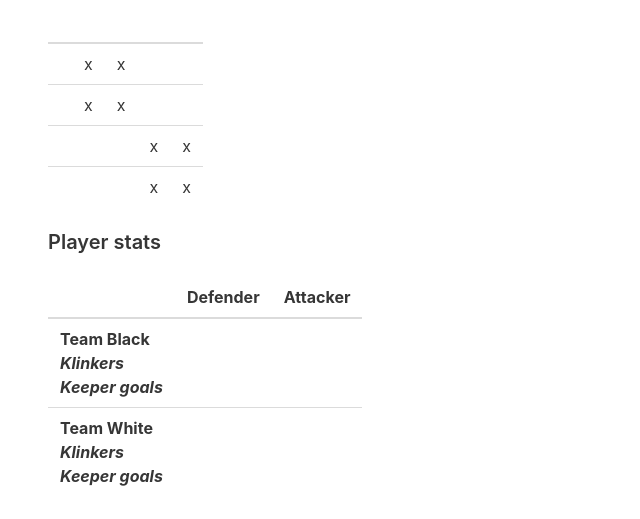
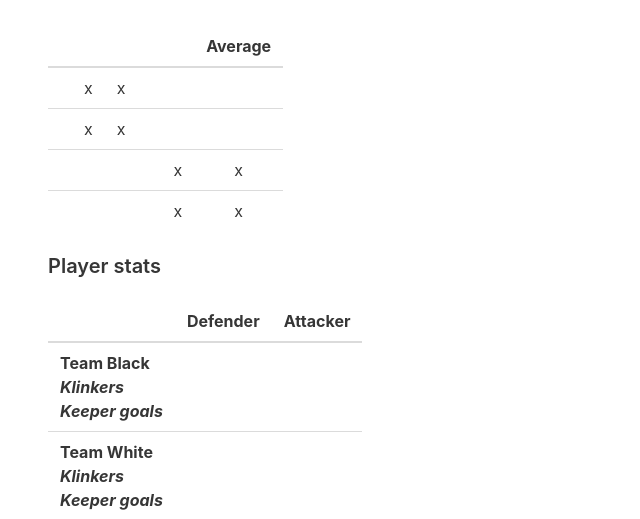
Before and after one commit to CrossMark/foosbam, a Flask app: template foosbam/templates/core/match.html in a window 1280 px wide. Shown: the part 261-780 px from the top of the page, without its empty margins (0-640 px from the left). Run offline with Flask 3, Linux system fonts and the light colour scheme; the template is opened without the code that fills it, so the values that code supplies are empty.

Commit message:
add prediction_details

```diff
--- a/foosbam/templates/core/match.html
+++ b/foosbam/templates/core/match.html
@@ -27,6 +27,7 @@
                 <th>{{ att_black['name'] }}</th>
                 <th>{{ def_white['name'] }}</th>
                 <th>{{ att_white['name'] }}</th>
+                <th><emp>Average</emp></th>
               </tr>
             </thead>
             <tbody>
@@ -34,27 +35,31 @@
                 <th>{{ def_black['name'] }}</th>
                 <td class="has-text-centered">x</td>
                 <td class="has-text-centered">x</td>
-                <td class="has-text-centered"></td>
-                <td class="has-text-centered"></td>
+                <td class="has-text-centered">{{  prediction_details['db_dw']  }}</td>
+                <td class="has-text-centered">{{  prediction_details['db_aw']  }}</td>
+                <td class="has-text-centered">{{  prediction_details['db']  }}</td>
               </tr>
               <tr>
                 <th>{{ att_black['name'] }}</th>
                 <td class="has-text-centered">x</td>
                 <td class="has-text-centered">x</td>
-                <td class="has-text-centered"></td>
-                <td class="has-text-centered"></td>
+                <td class="has-text-centered">{{  prediction_details['ab_dw']  }}</td>
+                <td class="has-text-centered">{{  prediction_details['ab_aw']  }}</td>
+                <td class="has-text-centered">{{  prediction_details['ab']  }}</td>
               </tr>
               <tr>
                 <th>{{ def_white['name'] }}</th>
-                <td class="has-text-centered"></td>
-                <td class="has-text-centered"></td>
+                <td class="has-text-centered">{{  prediction_details['dw_db']  }}</td>
+                <td class="has-text-centered">{{  prediction_details['dw_ab']  }}</td>
+                <td class="has-text-centered">{{  prediction_details['dw']  }}</td>
                 <td class="has-text-centered">x</td>
                 <td class="has-text-centered">x</td>
               </tr>
               <tr>
                 <th>{{ att_white['name'] }}</th>
-                <td class="has-text-centered"></td>
-                <td class="has-text-centered"></td>
+                <td class="has-text-centered">{{  prediction_details['aw_db']  }}</td>
+                <td class="has-text-centered">{{  prediction_details['aw_ab']  }}</td>
+                <td class="has-text-centered">{{  prediction_details['aw']  }}</td>
                 <td class="has-text-centered">x</td>
                 <td class="has-text-centered">x</td>
               </tr>
```
Also changed, not shown: foosbam/core/details.py (+32 -1 lines), foosbam/core/routes.py (+3 -6 lines).
